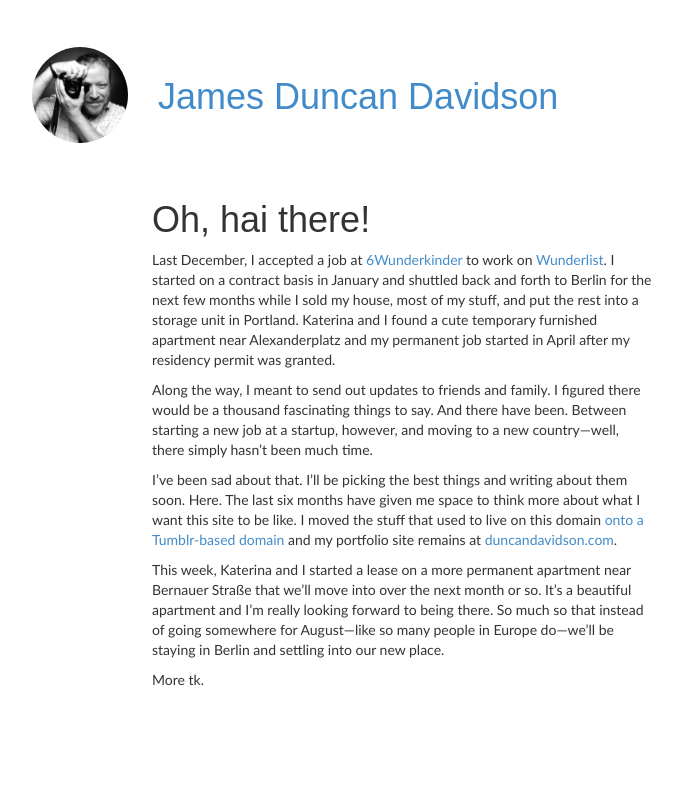
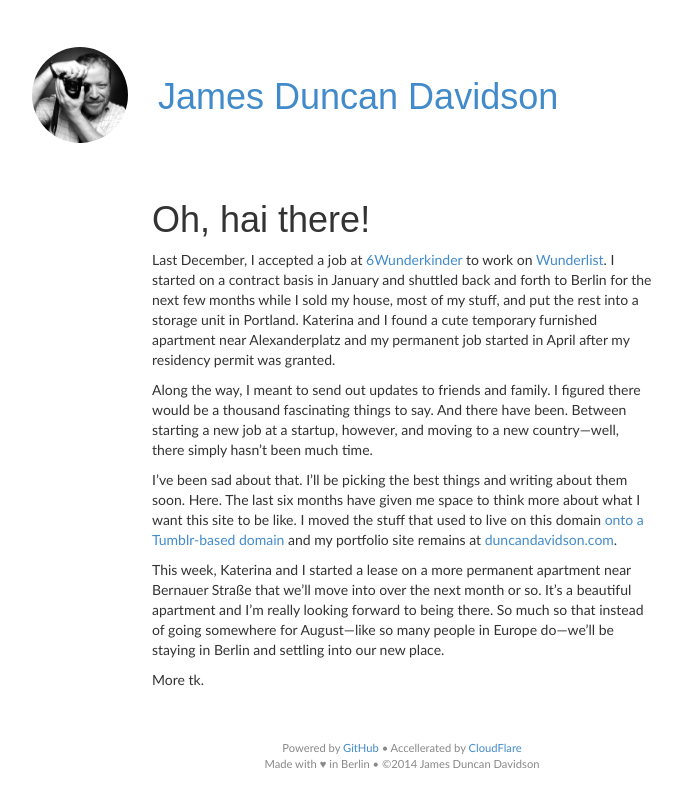
Before and after one commit to lonbaker/jdd.io, a Jekyll site: the page built from index.md, in a window 1280 px wide. Shown: the top 807 px of the page, without its empty margins (238-920 px from the left). Built offline with Jekyll 4.4.1, drawn with Linux system fonts in a browser that asks for light colours; nearby versions of some CDN libraries.

Commit message:
Footer tweaks

```diff
--- a/_includes/footer.html
+++ b/_includes/footer.html
@@ -1,7 +1,7 @@
 <footer>
-
   <p>
-    &nbsp;
+    Powered by <a href="http://github.com/duncan/duncan.github.io">GitHub</a> • Accellerated by <a href="https://www.cloudflare.com">CloudFlare</a><br>
+    Made with ♥ in Berlin • ©2014 James Duncan Davidson
     <!-- James Duncan Davidson<br /> -->
 <!--    Photographer, sometimes for <a href="http://ted.com/">TED</a>; Software Developer, currently for <a href="http://6wunderkinder.com/">6Wunderkinder</a><br />
     duncan@jdd.io -->
--- a/css/main.css
+++ b/css/main.css
@@ -181,13 +181,15 @@ body>header .social-links li {
 
 /* PAGE FOOTER */
 
-body>footer.container {
+body>footer {
   max-width: 530px;
-  margin-top: 15px;
+  margin-top: 50px;
   margin-bottom: 50px;
   text-align: center;
   margin-left: auto;
   margin-right: auto;
+  font-size: 0.8em;
+  color: #888;
 }
 
 body>footer .copyright {
```
